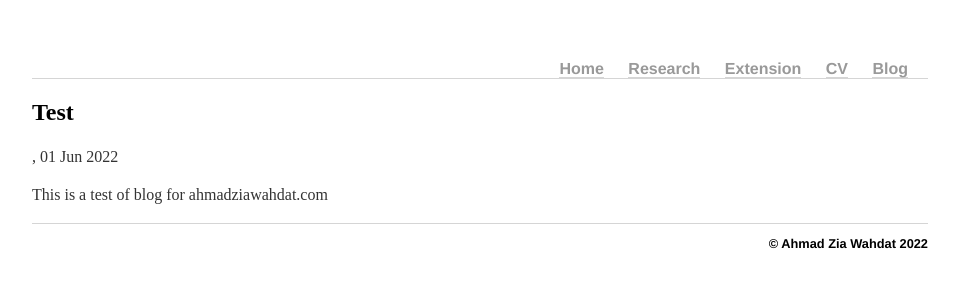
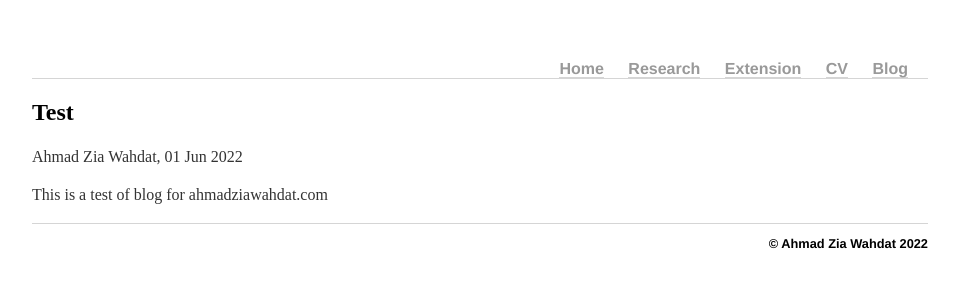
Before and after one commit to awahdat/webpage, a Jekyll site: the page built from _posts/2022-06-01-Test.md, in a window 1280 px wide. Shown: the top 300 px of the page, without its empty margins (160-1119 px from the left). Built offline with Jekyll 4.4.1, drawn with Linux system fonts in a browser that asks for light colours; our own code applies the rules of GitHub Pages for plain Markdown files.

Commit message:
Update post.html

```diff
--- a/_layouts/post.html
+++ b/_layouts/post.html
@@ -2,7 +2,7 @@
 layout: default
 ---
 <h2>{{ page.title }}</h2>
-<p class="meta">{{ name }}, {{ page.date | date_to_string }}</p>
+<p class="meta">{{ page.author }}, {{ page.date | date_to_string }}</p>
 
 <div class="post">
   {{ content }}
```
